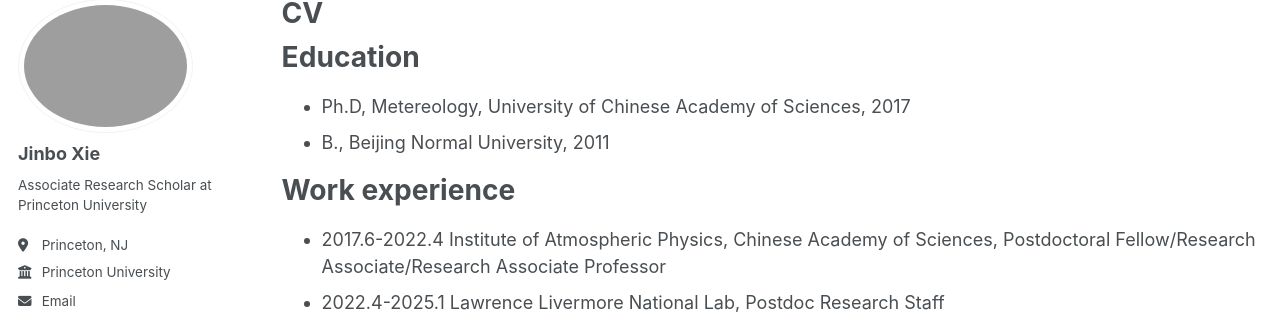
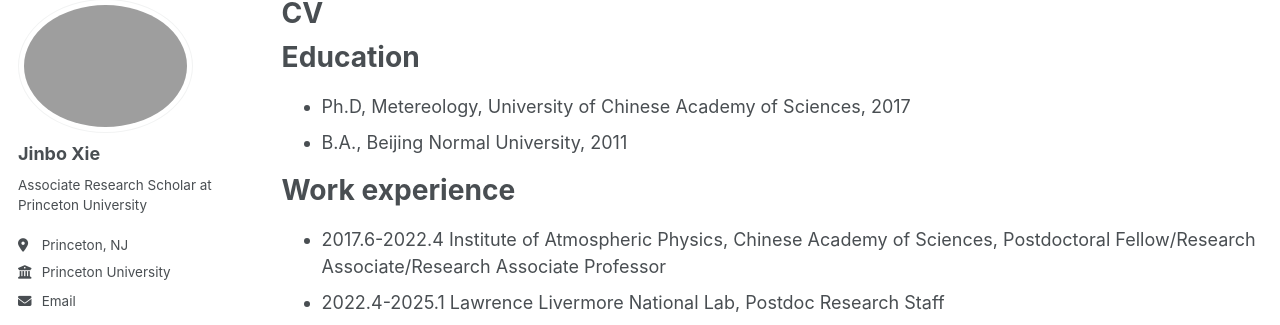
Before and after one commit to jinbox2000/jinbox2000.github.io, a Jekyll site: the page built from _pages/cv.md, in a window 1280 px wide. Shown: the part 107-432 px from the top of the page. Built offline with Jekyll 4.4.1, drawn with Linux system fonts in a browser that asks for light colours; some web fonts are replaced.

Commit message:
Correct degree abbreviation from 'B.' to 'B.A.'

```diff
--- a/_pages/cv.md
+++ b/_pages/cv.md
@@ -12,7 +12,7 @@ redirect_from:
 Education
 ======
 * Ph.D, Metereology, University of Chinese Academy of Sciences, 2017
-* B., Beijing Normal University, 2011
+* B.A., Beijing Normal University, 2011
 
 Work experience
 ======
```
